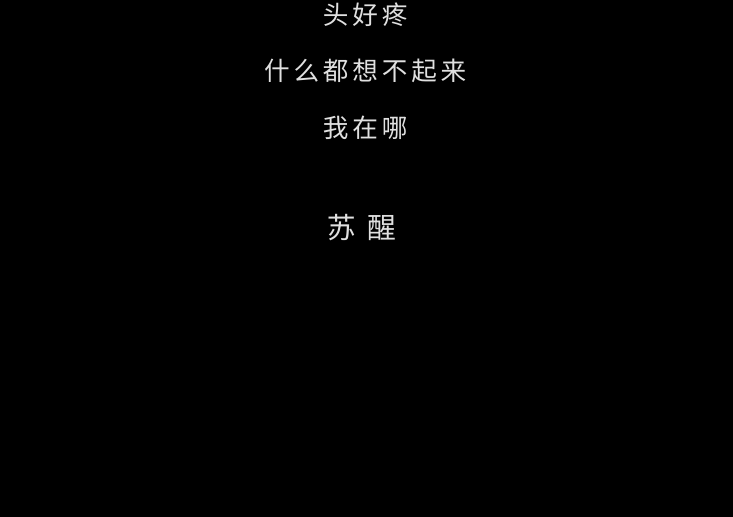
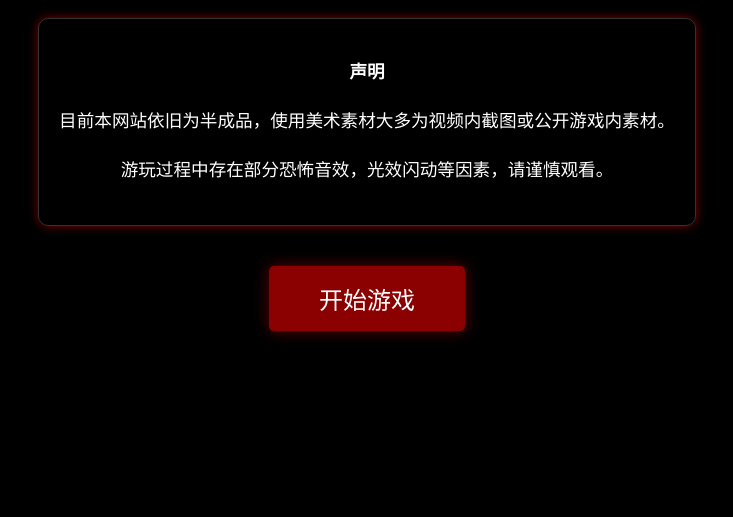
Before and after one commit to GenieBai/mgml8dlc, a plain HTML site: page index.html in a window 1280 px wide. Shown: the part 283-800 px from the top of the page, without its empty margins (273-1006 px from the left). Drawn offline with Linux system fonts and the light colour scheme.

Commit message:
Add files via upload

```diff
--- a/index.html
+++ b/index.html
@@ -3,166 +3,87 @@
 <head>
     <meta charset="UTF-8">
     <meta name="viewport" content="width=device-width, initial-scale=1.0">
-    <title>一切的开始</title>
-    <link href="https://fonts.googleapis.com/css2?family=Noto+Serif+SC:wght@400;700&display=swap" rel="stylesheet">
+    <title>游戏主页</title>
     <style>
-        :root {
-            --bg: #000000;
-            --fg: #e0e0e0;
-            --accent: #a08050;
-        }
-
-        * {
+        body, html {
             margin: 0;
             padding: 0;
-            box-sizing: border-box;
-        }
-
-        body {
-            background: var(--bg);
-            color: var(--fg);
-            font-family: 'Noto Serif SC', serif;
-            min-height: 100vh;
+            width: 100%;
+            height: 100%;
+            background-color: #000; /* 背景全黑 */
+            color: #fff;
+            font-family: 'SimHei', 'Microsoft YaHei', sans-serif;
             display: flex;
             justify-content: center;
             align-items: center;
+            overflow: hidden;
         }
 
         .container {
             text-align: center;
-            padding: 2rem;
+            padding: 20px;
+            max-width: 800px;
         }
 
-        .text-line {
-            font-size: 1.6rem;
-            line-height: 2.2;
-            letter-spacing: 0.15em;
-            min-height: 2.2em;
-            opacity: 0;
+        .title {
+            font-size: 2.5em;
+            margin-bottom: 30px;
+            color: #ff4444; /* 红色标题，营造恐怖氛围 */
+            text-shadow: 2px 2px 4px #000;
         }
 
-        .text-line.visible {
-            opacity: 1;
+        .notice {
+            font-size: 1.1em;
+            line-height: 1.8;
+            margin-bottom: 40px;
+            padding: 20px;
+            border: 1px solid #333;
+            background-color: rgba(0, 0, 0, 0.7);
+            border-radius: 10px;
+            box-shadow: 0 0 10px rgba(255, 0, 0, 0.5);
         }
 
-        .cursor {
-            display: inline-block;
-            width: 2px;
-            height: 1.2em;
-            background: var(--fg);
-            margin-left: 4px;
-            animation: blink 0.7s infinite;
-            vertical-align: middle;
+        .start-button {
+            padding: 15px 50px;
+            font-size: 1.5em;
+            background-color: #8b0000;
+            color: white;
+            border: none;
+            border-radius: 5px;
+            cursor: pointer;
+            transition: all 0.3s ease;
+            box-shadow: 0 0 15px rgba(139, 0, 0, 0.7);
         }
 
-        @keyframes blink {
-            0%, 45% { opacity: 1; }
-            50%, 100% { opacity: 0; }
+        .start-button:hover {
+            background-color: #ff0000;
+            box-shadow: 0 0 20px rgba(255, 0, 0, 0.9);
+            transform: scale(1.05);
         }
 
-        .awaken-btn {
-            margin-top: 3rem;
-            background: transparent;
-            border: none;
-            color: var(--fg);
-            font-family: inherit;
-            font-size: 1.8rem;
-            letter-spacing: 0.4em;
-            cursor: pointer;
-            opacity: 0;
-            transition: opacity 0.5s ease;
-        }
-
-        .awaken-btn.visible {
-            opacity: 1;
-        }
-
-        .awaken-btn .char {
-            display: inline-block;
-            filter: blur(6px);
-            opacity: 0;
-            animation: focusChar 0.8s ease forwards;
-        }
-
-        @keyframes focusChar {
-            0% {
-                filter: blur(8px);
-                opacity: 0;
-                transform: translateY(-5px);
-            }
-            100% {
-                filter: blur(0);
-                opacity: 1;
-                transform: translateY(0);
-            }
-        }
-
-        .awaken-btn:hover {
-            color: var(--accent);
-        }
-
-        @media (prefers-reduced-motion: reduce) {
-            .cursor { animation: none; opacity: 1; }
-            .awaken-btn .char { animation: none; filter: none; opacity: 1; }
+        .start-button:active {
+            transform: scale(0.95);
         }
     </style>
 </head>
 <body>
     <div class="container">
-        <p class="text-line" id="line1"></p>
-        <p class="text-line" id="line2"></p>
-        <p class="text-line" id="line3"></p>
-        <button class="awaken-btn" id="awakenBtn" onclick="location.href='https://geniebai.github.io/mgml8dlc/wake'"></button>
+        <h1 class="title">欢迎进入游戏世界</h1>
+        <div class="notice">
+            <p><strong>声明</strong></p>
+            <p>目前本网站依旧为半成品，使用美术素材大多为视频内截图或公开游戏内素材。</p>
+            <p>游玩过程中存在部分恐怖音效，光效闪动等因素，请谨慎观看。</p>
+        </div>
+        <button class="start-button" onclick="location.href='https://geniebai.github.io/mgml8dlc/sleep'">开始游戏</button>
     </div>
 
     <script>
-        async function typeText(element, text, speed) {
-            element.classList.add('visible');
-            const cursor = document.createElement('span');
-            cursor.className = 'cursor';
-            element.appendChild(cursor);
-
-            for (let i = 0; i < text.length; i++) {
-                const char = document.createElement('span');
-                char.textContent = text[i];
-                element.insertBefore(char, cursor);
-                await new Promise(r => setTimeout(r, speed));
-            }
-
-            cursor.remove();
+        function startGame() {
+            // 这里跳转到序章页面，请根据实际文件名修改
+            window.location.href = '序章.html';
+            // 如果序章文件名不同，请替换成正确的路径，例如：
+            // window.location.href = 'prologue.html';
         }
-
-        async function showBlurButton(button, text, charDelay) {
-            button.classList.add('visible');
-
-            for (let i = 0; i < text.length; i++) {
-                const char = document.createElement('span');
-                char.className = 'char';
-                char.textContent = text[i];
-                button.appendChild(char);
-                await new Promise(r => setTimeout(r, charDelay));
-            }
-        }
-
-        async function main() {
-            const lines = [
-                { el: document.getElementById('line1'), text: '头好疼' },
-                { el: document.getElementById('line2'), text: '什么都想不起来' },
-                { el: document.getElementById('line3'), text: '我在哪' }
-            ];
-
-            await new Promise(r => setTimeout(r, 500));
-
-            for (const line of lines) {
-                await typeText(line.el, line.text, 120);
-                await new Promise(r => setTimeout(r, 500));
-            }
-
-            await new Promise(r => setTimeout(r, 500));
-            await showBlurButton(document.getElementById('awakenBtn'), '苏醒', 200);
-        }
-
-        document.addEventListener('DOMContentLoaded', main);
     </script>
 </body>
 </html>
```
Also changed, not shown: sleep.html (renamed from death1.html, +55 -57 lines).
